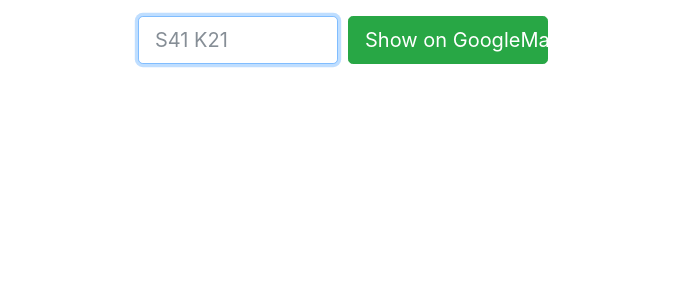
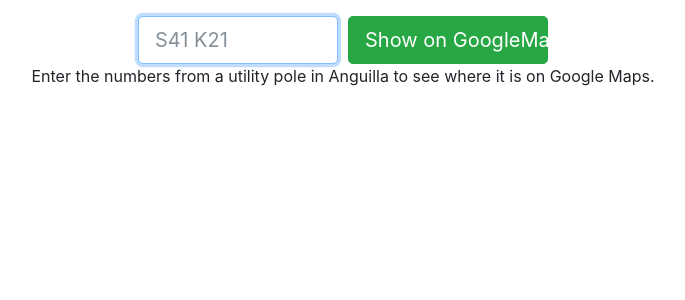
Before and after one commit to datahaven-net/polemap, a Django app: page / in a window 1280 px wide. Shown: the part 56-356 px from the top of the page, without its empty margins (297-982 px from the left). Run offline with Django 3.2, Linux system fonts and the light colour scheme; some libraries are stand-ins or nearby versions.

Commit message:
updated GoogleMaps redirection url

```diff
--- a/src/main/settings.py
+++ b/src/main/settings.py
@@ -14,7 +14,6 @@
 #------------------------------------------------------------------------------
 
 import os
-import sys
 
 #------------------------------------------------------------------------------
 
--- a/src/main/templates/main/pole_numbers.html
+++ b/src/main/templates/main/pole_numbers.html
@@ -12,6 +12,11 @@
                 <div class="col-lg-2">
                     <button class="btn btn-success btn-lg btn-block" href="{% url 'pole_numbers' %}" type="submit">Show on GoogleMaps</button>
                 </div>
+                <div class="col-lg-12">
+                    <p>
+                        Enter the numbers from a utility pole in Anguilla to see where it is on Google Maps.
+                    </p>
+                </div>
             </div>
         </form>
     </div>
--- a/src/main/urls.py
+++ b/src/main/urls.py
@@ -1,7 +1,6 @@
 from __future__ import unicode_literals
 
 from django.urls import path
-from django.conf.urls import include, url
 
 from main import views as main_views
 
--- a/src/main/views.py
+++ b/src/main/views.py
@@ -1,11 +1,8 @@
 import re
 
-from django import shortcuts
-from django.conf import settings
 from django.contrib import messages
-from django.http import HttpResponseRedirect, HttpResponseServerError
+from django.http import HttpResponseRedirect
 from django.shortcuts import render
-from django.urls import reverse_lazy
 from django.views.generic import FormView
 
 from main import forms
@@ -15,7 +12,6 @@
 
     template_name = 'main/pole_numbers.html'
     form_class = forms.PoleNumbersForm
-    # success_url = reverse_lazy('pole_numbers')
     error_message = 'Please enter a valid Anguilla Pole Numbers'
 
     def form_valid(self, form):
@@ -26,11 +22,6 @@
         result = re.match('^(\w\s?\d\d\d?)\s?(\w\s?\d\d\d?)$', pole_numbers_input)
         if not result:
             messages.error(self.request, self.error_message)
-            # return self.render_to_response(self.get_context_data(form=form))
-            # return super().form_invalid(form)
-            # messages.error(self.request, self.error_message)
-            # return HttpResponseRedirect(self.request.path_info)
-            # return self.render_to_response(self.get_context_data(form=form))
             return self.render_to_response(self.get_context_data(form=form))
         try:
             num1 = result.group(1)
@@ -82,7 +73,10 @@
         except:
             messages.error(self.request, self.error_message)
             return self.render_to_response(self.get_context_data(form=form))
-        return HttpResponseRedirect('https://www.google.com/maps/search/?api=1&query={}%2C{}'.format(lat, lon))
+        return HttpResponseRedirect('https://maps.google.com/maps?&z=17&f=l&mrt=all&t=k&q={}%2C{}'.format(
+            lat,
+            lon,
+        ))
 
 
 def handler404(request, exception, template_name="main/404_error.html"):
```
Also changed, not shown: src/tests/main/test_views.py (+1 -3 lines), 2 other files.
